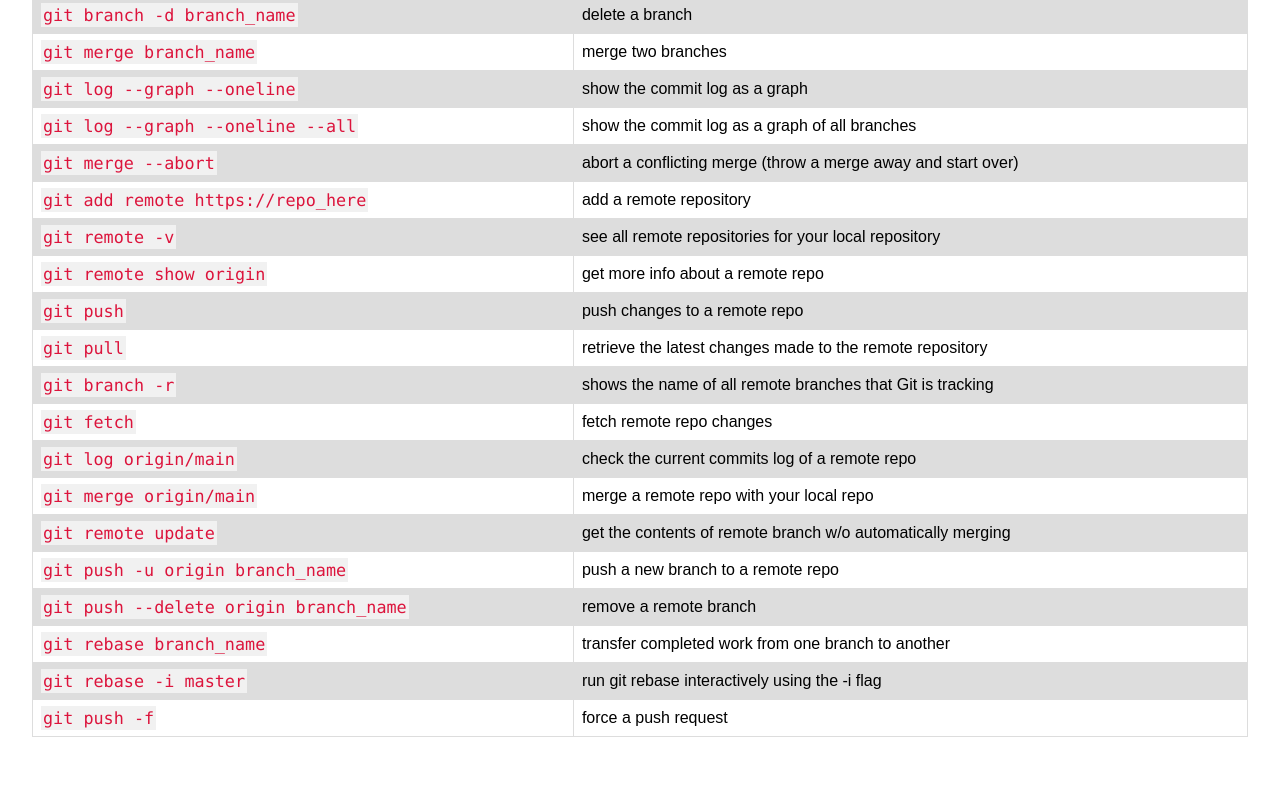
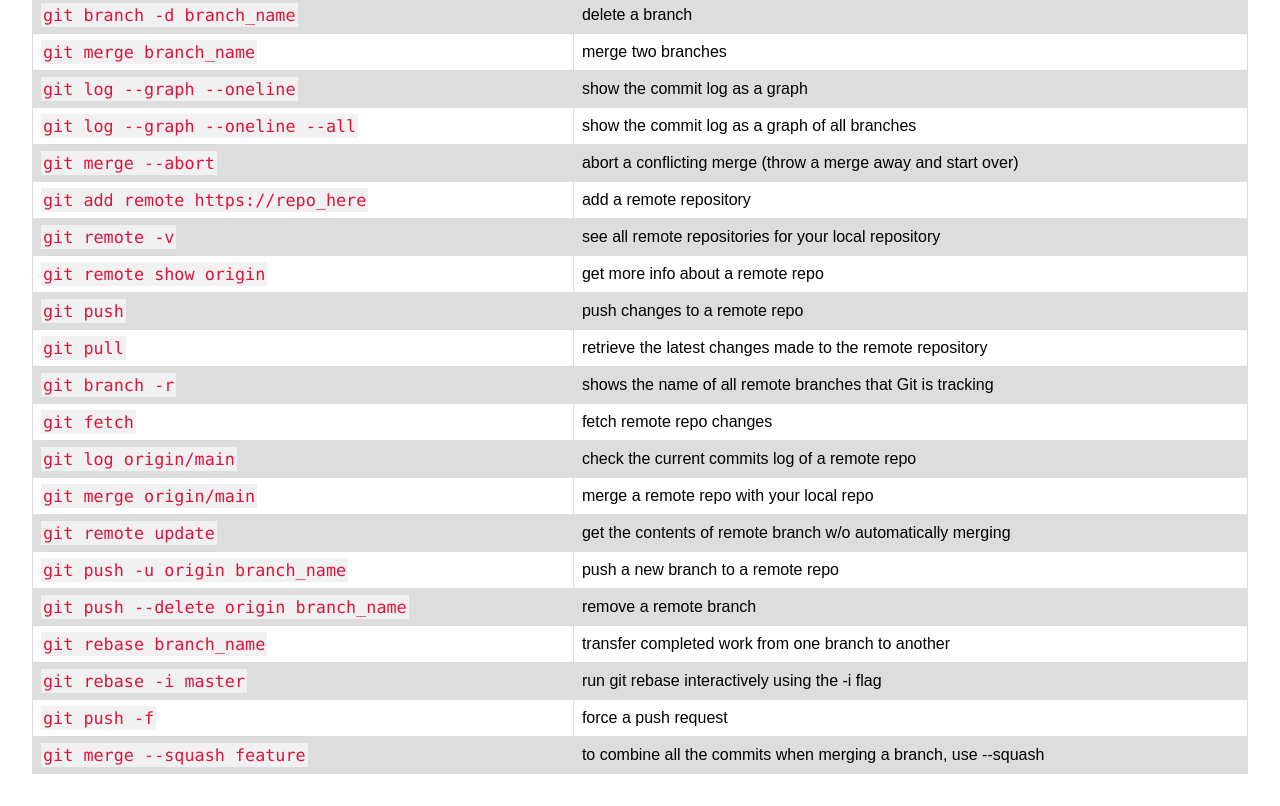
Before and after one commit to simonhlee97/git-cheat-sheet, a plain HTML site: page index.html in a window 1280 px wide. Shown: the part 1281-2087 px from the top of the page. Before the commit the page ends 2050 px from the top, so only its background shows below. Drawn offline with Linux system fonts and the light colour scheme.

Commit message:
added 2 new git notes

```diff
--- a/index.html
+++ b/index.html
@@ -305,6 +305,10 @@
 				<td><code>git push -f</code></td>
 				<td>force a push request</td>
 			</tr>
+			<tr>
+				<td><code>git merge --squash feature</code></td>
+				<td>to combine all the commits when merging a branch, use --squash</td>
+			</tr>
 		</table>
 	</body>
 </html>
```
